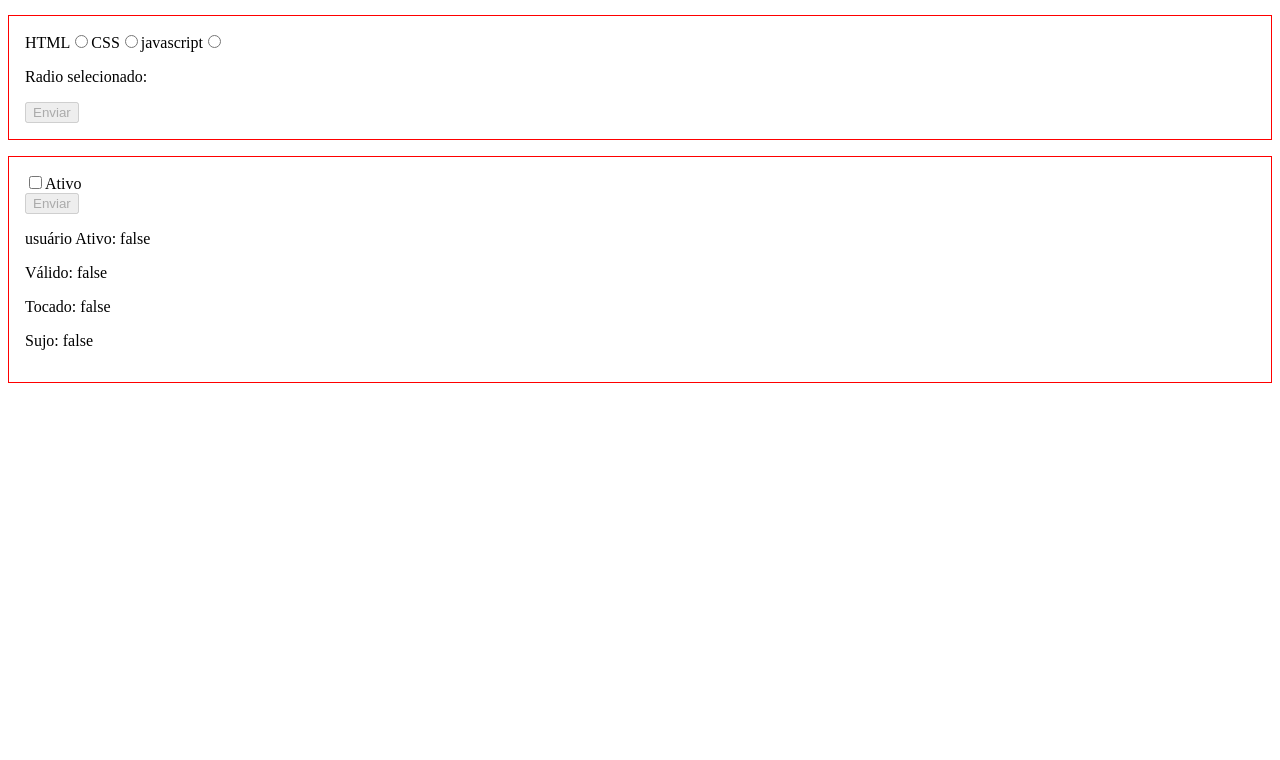
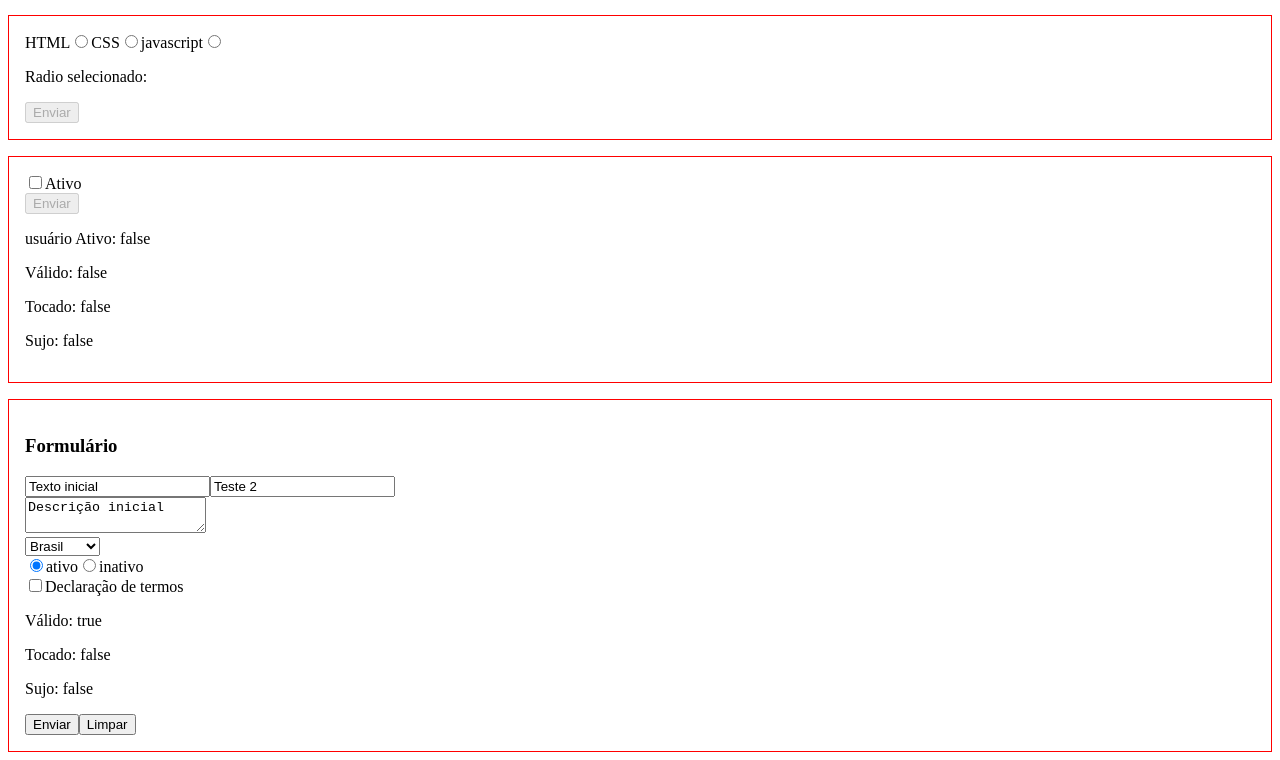
Before and after one commit to Eduardo-XavierPaula/template_driven_forms, an Angular app: page / in a window 1280 px wide. Shown: the part 740-1500 px from the top of the page. Before the commit the page ends 1131 px from the top, so only its background shows below. Built offline with nearby package versions, Linux system fonts and the light colour scheme.

Commit message:
✨ New feature: Estudo do ngForm, by Eduardo Xavier

```diff
--- a/src/app/app.component.html
+++ b/src/app/app.component.html
@@ -13,3 +13,6 @@
 <div class="container">
   <app-checkbox></app-checkbox>
 </div>
+<div class="container">
+  <app-forms></app-forms>
+</div>
--- a/src/app/app.module.ts
+++ b/src/app/app.module.ts
@@ -9,9 +9,10 @@ import { TextareaComponent } from './elements/textarea/textarea.component';
 import { SelectComponent } from './elements/select/select.component';
 import { RadioComponent } from './elements/radio/radio.component';
 import { CheckboxComponent } from './elements/checkbox/checkbox.component';
+import { FormsComponent } from './elements/forms/forms.component';
 
 @NgModule({
-  declarations: [AppComponent, InputTextComponent, TextareaComponent, SelectComponent, RadioComponent, CheckboxComponent],
+  declarations: [AppComponent, InputTextComponent, TextareaComponent, SelectComponent, RadioComponent, CheckboxComponent, FormsComponent],
   imports: [BrowserModule, AppRoutingModule, FormsModule],
   providers: [],
   bootstrap: [AppComponent],
--- /dev/null
+++ b/src/app/elements/forms/forms.component.html
@@ -0,0 +1,38 @@
+<h3>Formulário</h3>
+<form #meuForm="ngForm" (ngSubmit)="onSubmit(meuForm)">
+  <input type="text" required [(ngModel)]="inputText" name="nome" />
+  <input type="text" required [ngModel]="'Teste 2'" name="idade" />
+  <br />
+  <textarea name="descricao" id="descricao" [(ngModel)]="textarea"></textarea>
+  <br />
+  <select name="pais" id="pais" [(ngModel)]="select">
+    <option value="1">Brasil</option>
+    <option value="2">Espanha</option>
+  </select>
+  <br />
+  <input
+    type="radio"
+    name="groupStatus"
+    id="ativo"
+    value="1"
+    [(ngModel)]="radioButton"
+  />
+  <label for="ativo">ativo</label>
+  <input
+    type="radio"
+    name="groupStatus"
+    id="inativo"
+    value="2"
+    [(ngModel)]="radioButton"
+  />
+  <label for="inativo">inativo</label>
+  <br />
+  <input type="checkbox" name="condicao" id="condicao" [(ngModel)]="checkbox" />
+  <label for="condicao">Declaração de termos</label>
+  <br />
+  <p>Válido: {{ meuForm.valid }}</p>
+  <p>Tocado: {{ meuForm.touched }}</p>
+  <p>Sujo: {{ meuForm.dirty }}</p>
+  <button>Enviar</button>
+  <button type="reset" (click)="onReset(meuForm)">Limpar</button>
+</form>
--- /dev/null
+++ b/src/app/elements/forms/forms.component.ts
@@ -0,0 +1,32 @@
+import { AfterViewInit, Component, ViewChild } from '@angular/core';
+import { NgForm } from '@angular/forms';
+
+@Component({
+  selector: 'app-forms',
+  templateUrl: './forms.component.html',
+  styleUrl: './forms.component.scss',
+})
+export class FormsComponent implements AfterViewInit {
+  inputText: string = 'Texto inicial';
+  textarea: string = 'Descrição inicial';
+  select: string = '1';
+  checkbox: boolean = false;
+  radioButton: string = '1';
+  @ViewChild('meuForm') form!: NgForm;
+  ngAfterViewInit(): void {
+    console.log(this.form);
+  }
+  onSubmit(meuForm: NgForm) {
+    console.log('onSubmit', meuForm.value);
+  }
+  onReset(meuForm: NgForm) {
+    console.log('onReset', meuForm.value);
+    console.log(this.inputText);
+    console.log(this.textarea);
+    console.log(this.select);
+    console.log(this.checkbox);
+    console.log(this.radioButton);
+
+    setTimeout(() => console.log(meuForm.value), 1000);
+  }
+}
```
Also changed, not shown: src/app/elements/forms/forms.component.scss (added), 1 other file (tests, documents, lock files or other folders).
